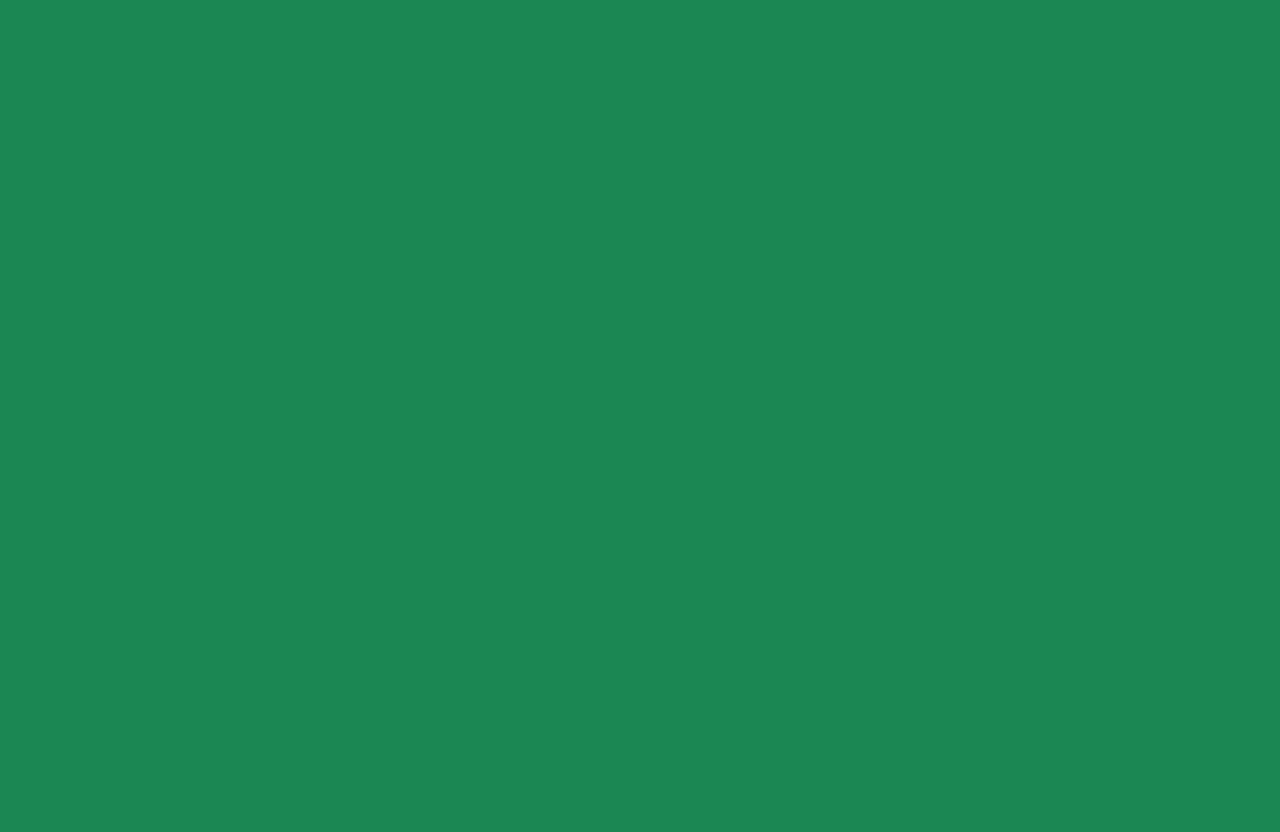
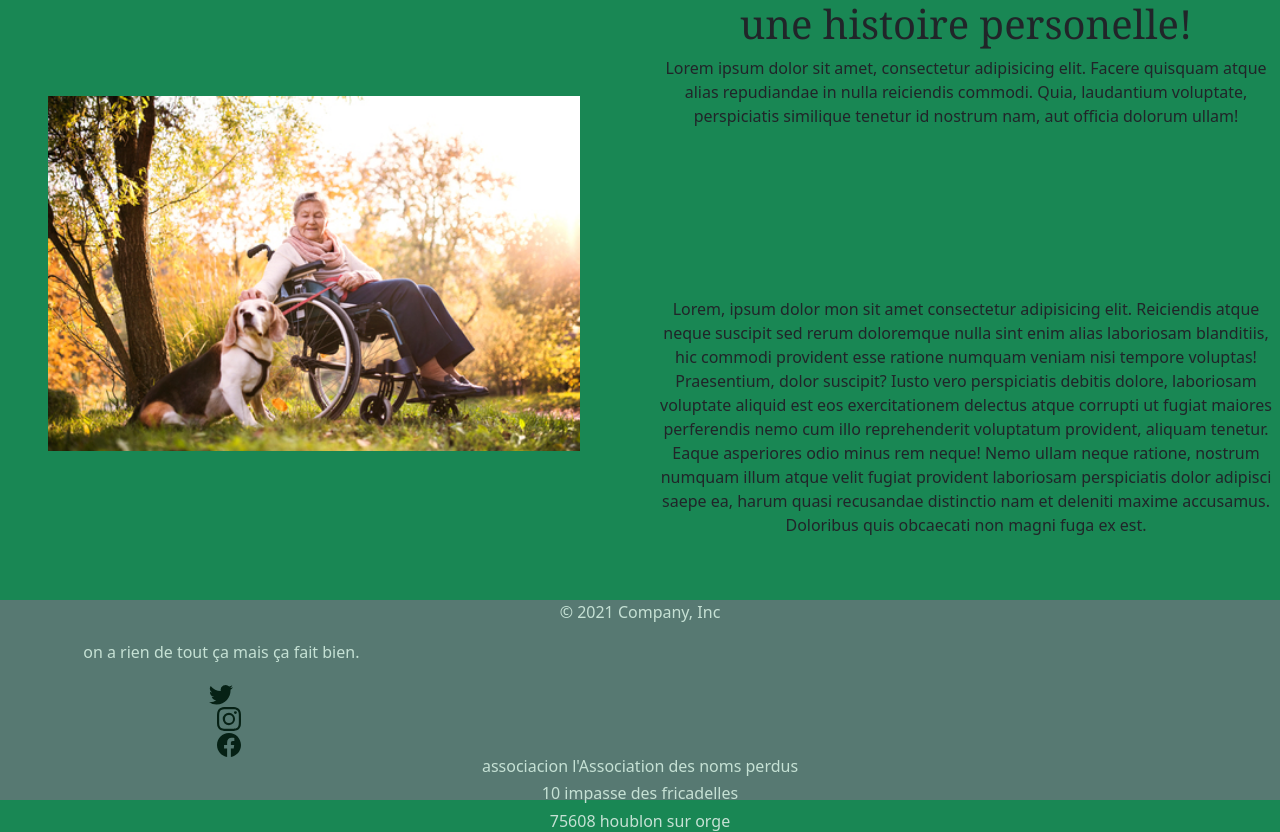
Before and after one commit to Jeremy-Sabadie/studi-1, a plain HTML site: page pages/histoire.html in a window 1280 px wide. Before the commit the page ends 800 px from the top, so only its background shows below. Drawn offline with Linux system fonts and the light colour scheme.

Commit message:
page history et son style

```diff
--- a/pages/histoire.html
+++ b/pages/histoire.html
@@ -5,7 +5,7 @@
     <meta name="viewport" content="width=device-width, initial-scale=1.0">
     <title>notre-histoire</title>
     <link rel="stylesheet" href="../src/bootstrap/css/bootstrap.min.css">
-    <link rel="stylesheet" href="../src/style.css">
+    <link rel="stylesheet" href="/style.css">
     <!-- début du necessaire pour utiliser les svg avec bootstrap -->
     <svg xmlns="http://www.w3.org/2000/svg" style="display: none;"></svg>
     <svg xmlns="http://www.w3.org/2000/svg" style="display: none;">
@@ -27,6 +27,43 @@
       <!-- fin du necessaire pour utiliser les svg avec bootstrap -->
 </head>
 <body class="bg-success">
+  <div class="row" class="text-center" class="mt-md-5">
+      <div class="col-md-6 text-center">
+          <div class="row mt-xl-5">
+              <span class="col mt-md-5 mx-md-5" id="img-1">
+                  <img src= "/src/images/genese.jpeg" alt="binome">
+              </span>
 
+          </div>
+
+      </div>
+      <div class="col-md-6 text-center mb-20">
+          <h3 class="perso-font-style perso-font-size">une histoire personelle!</h3>
+          <p class="h-50">Lorem ipsum dolor sit amet, consectetur adipisicing elit. Facere quisquam atque alias repudiandae in nulla reiciendis commodi. Quia, laudantium voluptate, perspiciatis similique tenetur id nostrum nam, aut officia dolorum ullam!
+          </p>
+          <p class="">Lorem, ipsum dolor mon sit amet consectetur adipisicing elit. Reiciendis atque neque suscipit sed rerum doloremque nulla sint enim alias laboriosam blanditiis, hic commodi provident esse ratione numquam veniam nisi tempore voluptas! Praesentium, dolor suscipit? Iusto vero perspiciatis debitis dolore, laboriosam voluptate aliquid est eos exercitationem delectus atque corrupti ut fugiat maiores perferendis nemo cum illo reprehenderit voluptatum provident, aliquam tenetur. Eaque asperiores odio minus rem neque! Nemo ullam neque ratione, nostrum numquam illum atque velit fugiat provident laboriosam perspiciatis dolor adipisci saepe ea, harum quasi recusandae distinctio nam et deleniti maxime accusamus. Doloribus quis obcaecati non magni fuga ex est.
+          </p>
+      </div>
+  </div>
+
+  <footer class="container-fluid bg-secondary h-25 text-sm-center text-white opacity-75 mb-0 mt-5">
+      <p>&copy; 2021 Company, Inc</p>
+      <ul class="nav col-md-4 justify-content-end list-unstyled d-block">
+          <p>on a rien de tout ça mais ça fait bien.</p>
+          <li class="ms-3 mx-md-3"><a class="text-center" href="#"><svg class="bi" width="24" height="24"><use xlink:href="#twitter"/></svg></a></li>
+          <li class="ms-3"><a class="text-center" href="#"><svg class="bi" width="24" height="24"><use xlink:href="#instagram"/></svg></a></li>
+          <li class="ms-3"><a class="text-center" href="#"><svg class="bi" width="24" height="24"><use xlink:href="#facebook"/></svg></a></li>
+      </ul>
+      <span class="container-fluid text-center d-block text-height-1">
+              <h6>associacion l'Association des noms perdus </h6>
+              <h6>10 impasse des fricadelles</h6>
+              <h6>75608 houblon  sur orge </h6>
+      </span>
+
+  </footer>
+
+
+
+  <script src="/bootstrap/js/bootstrap.min.js"></script>
 </body>
 </html>
--- /dev/null
+++ b/pages/src/style.css
@@ -0,0 +1,31 @@
+/* style de la page history */
+html{
+    height: 100%;
+}
+body{
+    min-height: 100%;
+    margin: 0;
+    padding: 0;
+    position: relative;
+}
+
+img{
+    width: 100%;
+    height: 100%;
+
+}
+.perso-font-style{
+    font-family: Cambria, Cochin, Georgia, Times, 'Times New Roman', serif;
+}
+
+
+.perso-font-size{
+    font-size: 2.5em;
+}
+/* style du footer */
+footer{
+    position: absolute;
+    bottom: 0;
+    /* fin du style du footer et  de la page history.html */
+
+}
--- /dev/null
+++ b/pages/style.css
@@ -0,0 +1,31 @@
+/* style de la page history.html */
+html{
+    height: 100%;
+}
+body{
+    min-height: 100%;
+    margin: 0;
+    padding: 0;
+    position: relative;
+}
+
+img{
+    width: 100%;
+    height: 100%;
+
+}
+.perso-font-style{
+    font-family: Cambria, Cochin, Georgia, Times, 'Times New Roman', serif;
+}
+
+
+.perso-font-size{
+    font-size: 2.5em;
+}
+/* style du footer */
+footer{
+    position: absolute;
+    bottom: 0em;
+    /* fin du style du footer de la page history.html */
+
+}
--- a/src/style.css
+++ b/src/style.css
@@ -79,6 +79,3 @@ h3{
  }
 }
 /*fin du style de la page actions*/
-/* début du style de la page history */
-
-  /* fin du style du footer et  de la page history.html */
```
Also changed, not shown: 2 other files.
